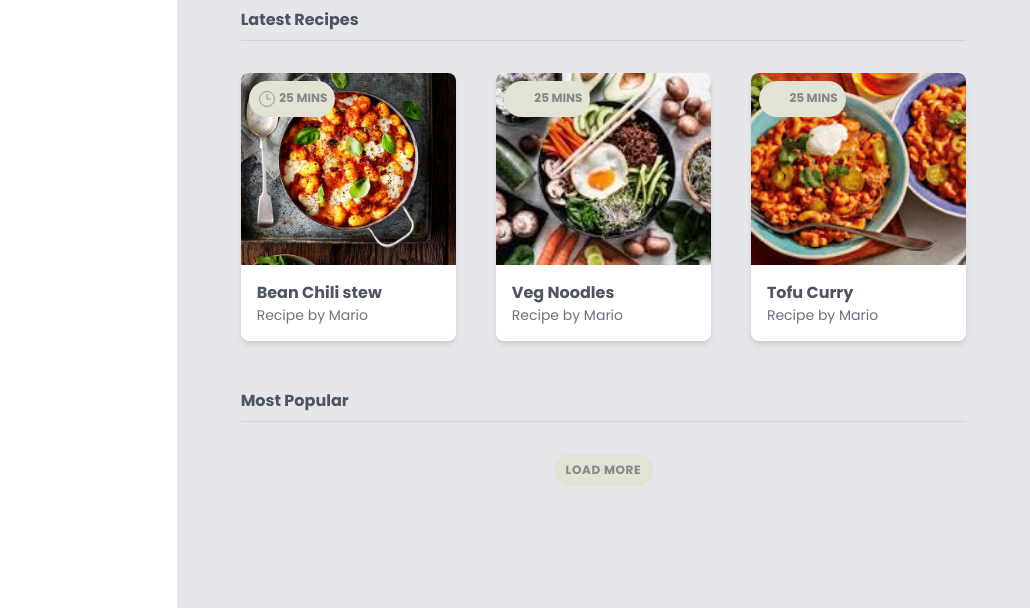
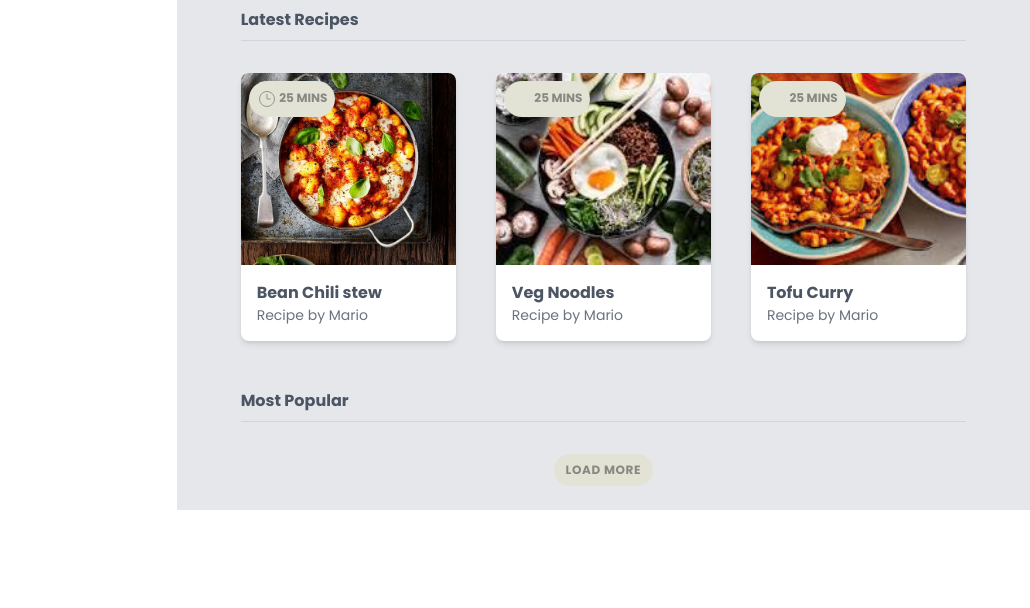
Before and after one commit to Kingjay19/foodninja, a website: page index.html in a window 1280 px wide. Shown: the part 192-800 px from the top of the page, without its empty margins (250-1280 px from the left). Drawn offline with Linux system fonts and the light colour scheme.

Commit message:
Updating index.html

```diff
--- a/index.html
+++ b/index.html
@@ -49,7 +49,7 @@
             </nav>
         </div><!--End Nav-->
 
-        <main class="px-16 py-6 bg-gray-200 md:col-span-2 h-screen">
+        <main class="px-16 py-6 bg-gray-200 md:col-span-2">
             <div class="flex justify-center md:justify-end items-center">
                 <a href="#" class="btn text-primary border-primary md:border-2 hover:bg-primary hover:text-white transition ease-in-out duration-500">Log in</a>
                 <a href="#" class="btn text-primary ml-4 border-primary md:border-2 hover:bg-primary hover:text-white transition ease-in-out duration-500">Sign Up</a>
```
